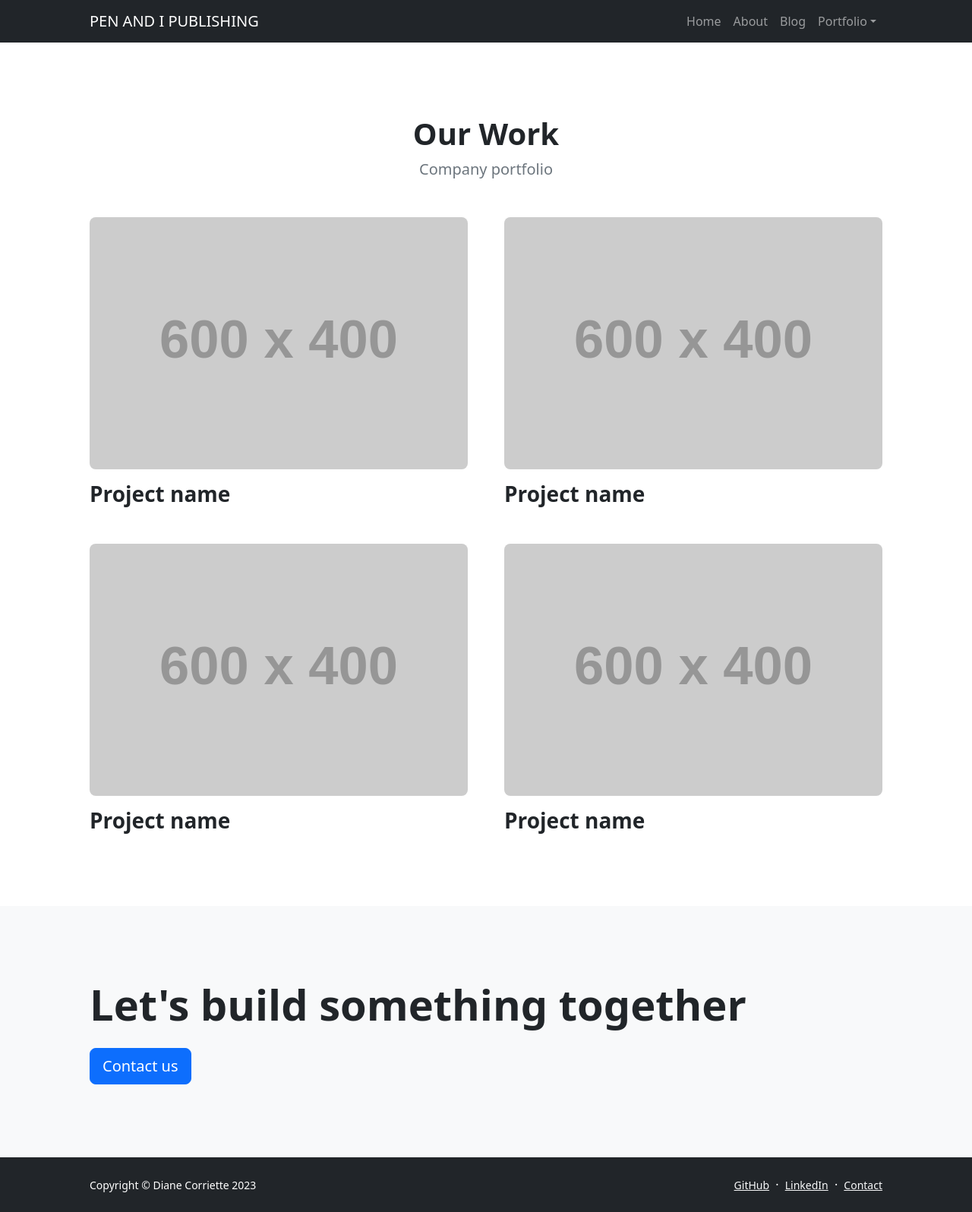
After one commit to todiane/penandi, a Flask app: template templates/gcse-english.html in a window 1280 px wide. The commit adds this page. Shown: the whole page at 76% size. Run offline with Flask 3, Linux system fonts and the light colour scheme; the template is opened without the code that fills it, so the values that code supplies are empty; grey boxes labelled with a size stand in for pictures from a placeholder-image service; some libraries are stand-ins or nearby versions.

Commit message:
Add page for notebooks and gcse books plus articles folder

```diff
--- /dev/null
+++ b/requirements.txt
@@ -0,0 +1,5 @@
+blinker==1.7.0
+click==8.1.7
+Flask==3.0.0
+itsdangerous==2.1.2
+Werkzeug==3.0.1
--- a/run.py
+++ b/run.py
@@ -14,9 +14,19 @@ def about():
     return render_template("about.html")
 
 
-@app.route("/blog-home.html")
+@app.route("/gcse-english")
+def about():
+    return render_template("gcse-english.html")
+
+
+@app.route("/paperback-notebooks")
+def about():
+    return render_template("paperback-notebooks.html")
+
+
+@app.route("/articles.html")
 def blog():
-    return render_template("blog-home.html")
+    return render_template("articles.html")
 
 
 if __name__ == "__main__":
--- a/templates/base.html
+++ b/templates/base.html
@@ -26,6 +26,13 @@
                             <li class="nav-item"><a class="nav-link" href="{{ url_for('index') }}">Home</a></li>
                             <li class="nav-item"><a class="nav-link" href="{{ url_for('about') }}">About</a></li>
                             <li class="nav-item"><a class="nav-link" href="{{ url_for('blog') }}">Blog</a></li>
+                            <li class="nav-item dropdown">
+                                <a class="nav-link dropdown-toggle" id="navbarDropdownPortfolio" href="#" role="button" data-bs-toggle="dropdown" aria-expanded="false">Portfolio</a>
+                                <ul class="dropdown-menu dropdown-menu-end" aria-labelledby="navbarDropdownPortfolio">
+                                    <li><a class="dropdown-item" href="{{ url_for('gcse-english') }}">GCSE English</a></li>
+                                    <li><a class="dropdown-item" href="{{ url_for('paperback-notebooks') }}">Paperback Notebooks</a></li>
+                                </ul>
+                            </li>
                         </ul>
                     </div>
                 </div>
--- /dev/null
+++ b/templates/gcse-english.html
@@ -0,0 +1,48 @@
+{% extends "base.html" %}
+
+{% block content %}
+
+           <!-- Page Content-->
+            <section class="py-5">
+                <div class="container px-5 my-5">
+                    <div class="text-center mb-5">
+                        <h1 class="fw-bolder">Our Work</h1>
+                        <p class="lead fw-normal text-muted mb-0">Company portfolio</p>
+                    </div>
+                    <div class="row gx-5">
+                        <div class="col-lg-6">
+                            <div class="position-relative mb-5">
+                                <img class="img-fluid rounded-3 mb-3" src="https://dummyimage.com/600x400/343a40/6c757d" alt="..." />
+                                <a class="h3 fw-bolder text-decoration-none link-dark stretched-link" href="#!">Project name</a>
+                            </div>
+                        </div>
+                        <div class="col-lg-6">
+                            <div class="position-relative mb-5">
+                                <img class="img-fluid rounded-3 mb-3" src="https://dummyimage.com/600x400/343a40/6c757d" alt="..." />
+                                <a class="h3 fw-bolder text-decoration-none link-dark stretched-link" href="#!">Project name</a>
+                            </div>
+                        </div>
+                        <div class="col-lg-6">
+                            <div class="position-relative mb-5 mb-lg-0">
+                                <img class="img-fluid rounded-3 mb-3" src="https://dummyimage.com/600x400/343a40/6c757d" alt="..." />
+                                <a class="h3 fw-bolder text-decoration-none link-dark stretched-link" href="#!">Project name</a>
+                            </div>
+                        </div>
+                        <div class="col-lg-6">
+                            <div class="position-relative">
+                                <img class="img-fluid rounded-3 mb-3" src="https://dummyimage.com/600x400/343a40/6c757d" alt="..." />
+                                <a class="h3 fw-bolder text-decoration-none link-dark stretched-link" href="#!">Project name</a>
+                            </div>
+                        </div>
+                    </div>
+                </div>
+            </section>
+            <section class="py-5 bg-light">
+                <div class="container px-5 my-5">
+                    <h2 class="display-4 fw-bolder mb-4">Let's build something together</h2>
+                    <a class="btn btn-lg btn-primary" href="#!">Contact us</a>
+                </div>
+            </section>
+        </main>
+
+{% endblock %}
```
Also changed, not shown: templates/paperback-notebooks.html (added, +48 -0 lines), templates/articles.html (renamed from templates/blog-home.html).
